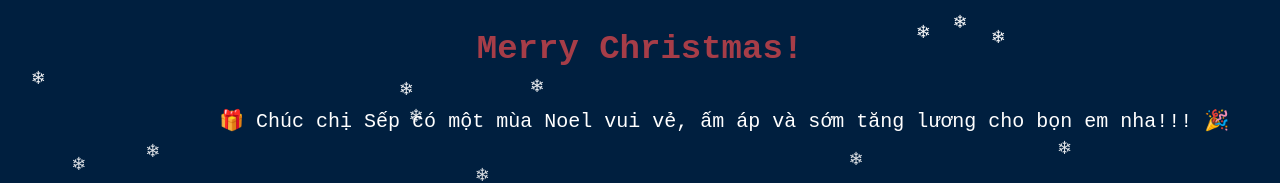
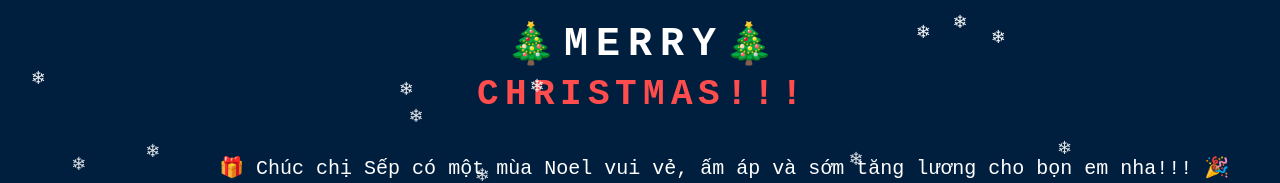
Before and after one commit to secretsanta-sbd/christmas-web, a plain HTML site: page index.html in a window 1280 px wide. Shown: the top 183 px of the page. Drawn offline with Linux system fonts and the light colour scheme.

Commit message:
Add festive styling and Christmas greeting

```diff
--- a/index.html
+++ b/index.html
@@ -85,13 +85,78 @@
     0% { left: -40vw; }
     100% { left: 110vw; }
 }
+  .merry-block {
+    margin-top: 20px;
+    text-align: center;
+    font-family: "Courier New", monospace;
+}
+
+.merry-line {
+    font-size: 40px;
+    font-weight: bold;
+    display: flex;
+    justify-content: center;
+    align-items: center;
+    gap: 8px;
+}
+
+.christmas-line {
+    margin-top: 5px;
+    font-size: 36px;
+    font-weight: bold;
+    color: #ff4d4d;
+    display: flex;
+    justify-content: center;
+    gap: 6px;
+}
+
+.tree {
+    font-size: 40px;
+}
+
+.letter {
+    display: inline-block;
+    animation: wobble 1s ease-in-out infinite;
+}
+
+@keyframes wobble {
+    0%   { transform: rotate(0deg); }
+    25%  { transform: rotate(3deg); }
+    50%  { transform: rotate(0deg); }
+    75%  { transform: rotate(-3deg); }
+    100% { transform: rotate(0deg); }
+}
 </style>
 </head>
 
 <body>
 
-<h1>Merry Christmas!</h1>
+<div class="merry-block">
+    <div class="merry-line">
+        <span class="tree">🎄</span>
+        <span class="letter">M</span>
+        <span class="letter">E</span>
+        <span class="letter">R</span>
+        <span class="letter">R</span>
+        <span class="letter">Y</span>
+        <span class="tree">🎄</span>
+    </div>
 
+    <div class="christmas-line">
+        <span class="letter">C</span>
+        <span class="letter">H</span>
+        <span class="letter">R</span>
+        <span class="letter">I</span>
+        <span class="letter">S</span>
+        <span class="letter">T</span>
+        <span class="letter">M</span>
+        <span class="letter">A</span>
+        <span class="letter">S</span>
+        <span class="letter">!</span>
+        <span class="letter">!</span>
+        <span class="letter">!</span>
+    </div>
+</div>
 <div class="msg-box">
     <div class="msg">
         🎁 Chúc chị Sếp có một mùa Noel vui vẻ, ấm áp và sớm tăng lương cho bọn em nha!!! 🎉
```
